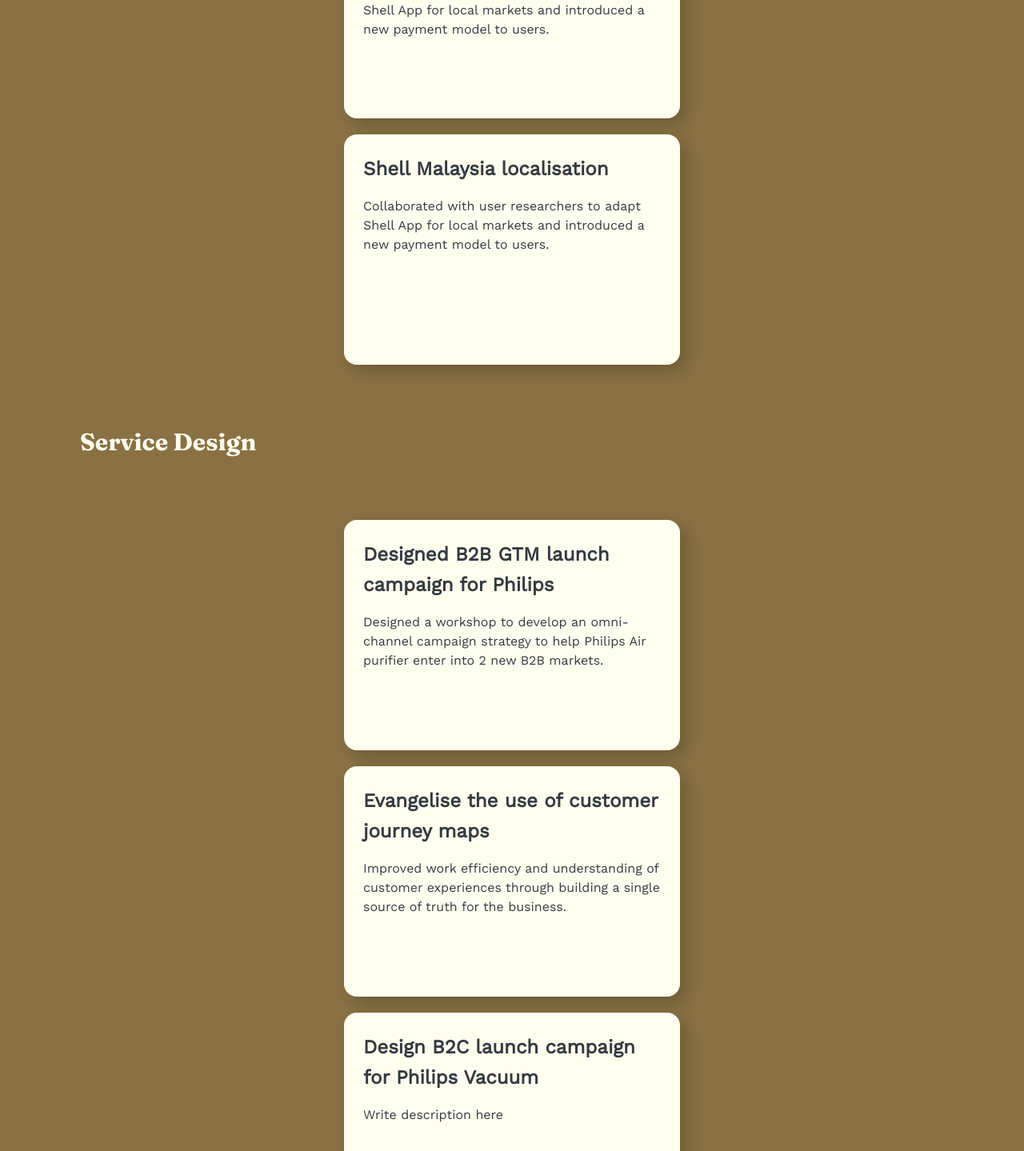
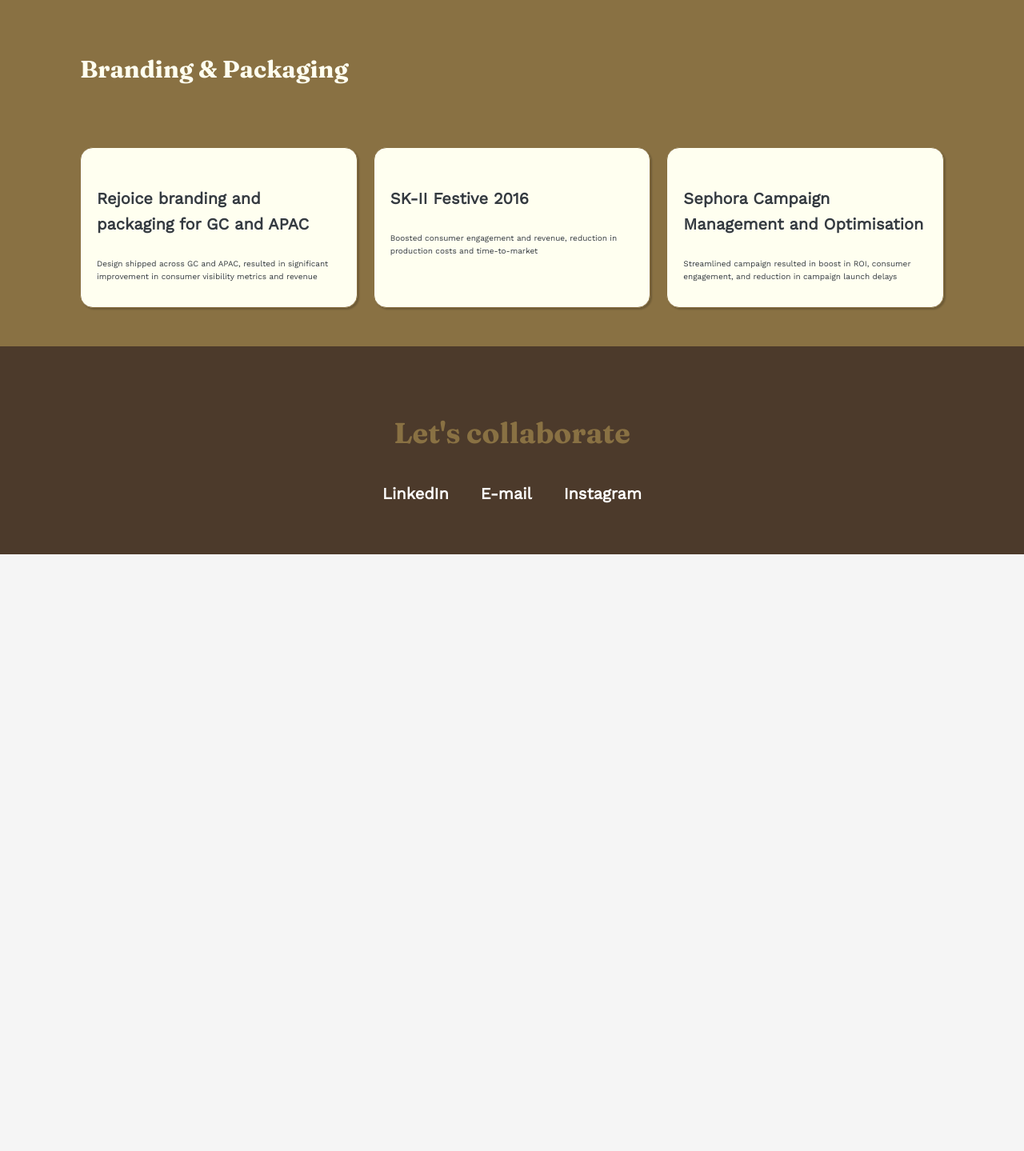
Before and after one commit to kateyibozhou/react-portfolio, a React (Create React App) app: page /projects in a window 1280 px wide. Shown: the part 1358-2797 px from the top of the page at 80% size. After the commit the page ends 2051 px from the top, so only its background shows below. Built offline with nearby package versions, Linux system fonts and the light colour scheme.

Commit message:
Switching to ts for strongly typed linking and styling

```diff
--- a/src/components/Projects.js
+++ b/src/components/Projects.tsx
@@ -1,7 +1,7 @@
 import React from 'react';
 import './SelectedWork.css';
 import styled from 'styled-components';
-import WorkCard from './WorkCard';
+import WorkCard from './AltWorkCard';
 
 const ProjectCategoryTitle = styled.h2`
   font-size: 1.5rem;
@@ -19,16 +19,17 @@
 `;
 
 const AutoGridWrapper = styled.section`
-  max-width: 65rem;
+  width: 80cqw;
   margin: 0 auto;
   padding: 0 1rem;
+  border: 1px solid ${({ theme }) => theme.colors.primaryLight};
 `;
 
 const Projects = () => {
   return (
     <section className="selected-work">
       <ProjectCategoryTitle>Product/UX Design</ProjectCategoryTitle>
-      <AutoGridWrapper>
+      {/* // <AutoGridWrapper> */}
       <AutoGrid>
         <WorkCard
           title="Increase ExpressVPN user renewal rate by 83%"
@@ -56,9 +57,9 @@
           path="/case-study/shell-malaysia"
         />
         </AutoGrid>
-      </AutoGridWrapper>
+      {/* </AutoGridWrapper> */}
       <ProjectCategoryTitle>Service Design</ProjectCategoryTitle>
-      <AutoGridWrapper>
+      {/* <AutoGridWrapper> */}
       <AutoGrid>
         <WorkCard
           title="Designed B2B GTM launch campaign for Philips"
@@ -81,9 +82,9 @@
           path="/case-study/xiamen-hospital"
         />
       </AutoGrid>
-      </AutoGridWrapper>
+      {/* </AutoGridWrapper> */}
       <ProjectCategoryTitle>Branding & Packaging</ProjectCategoryTitle>
-      <AutoGridWrapper>
+      {/* <AutoGridWrapper> */}
       <AutoGrid>
         <WorkCard
           title="Rejoice branding and packaging for GC and APAC"
@@ -101,7 +102,7 @@
           path="/case-study/sephora-campaign"
         />
       </AutoGrid>
-      </AutoGridWrapper>
+      {/* </AutoGridWrapper> */}
     </section>
   );
 }
```
